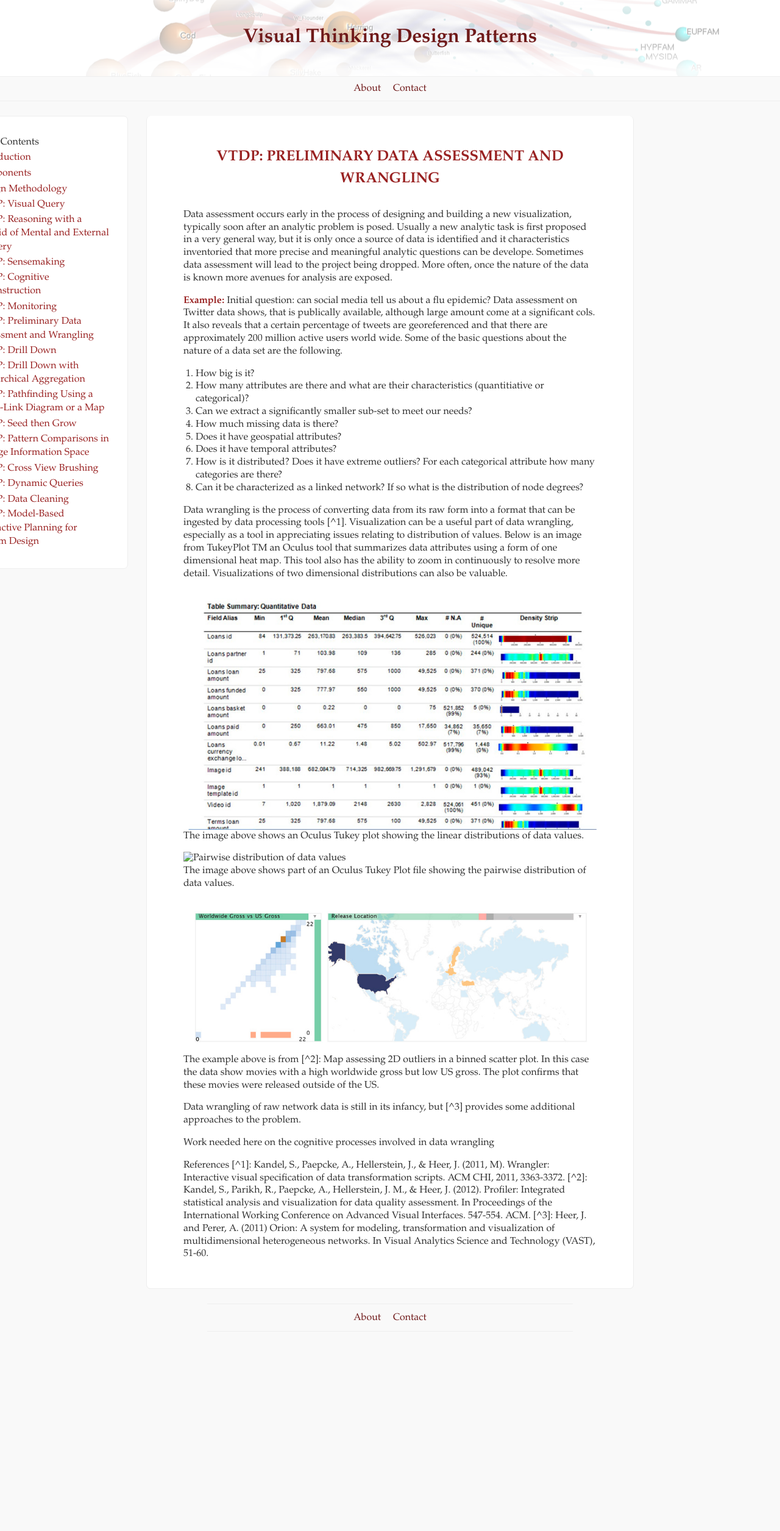
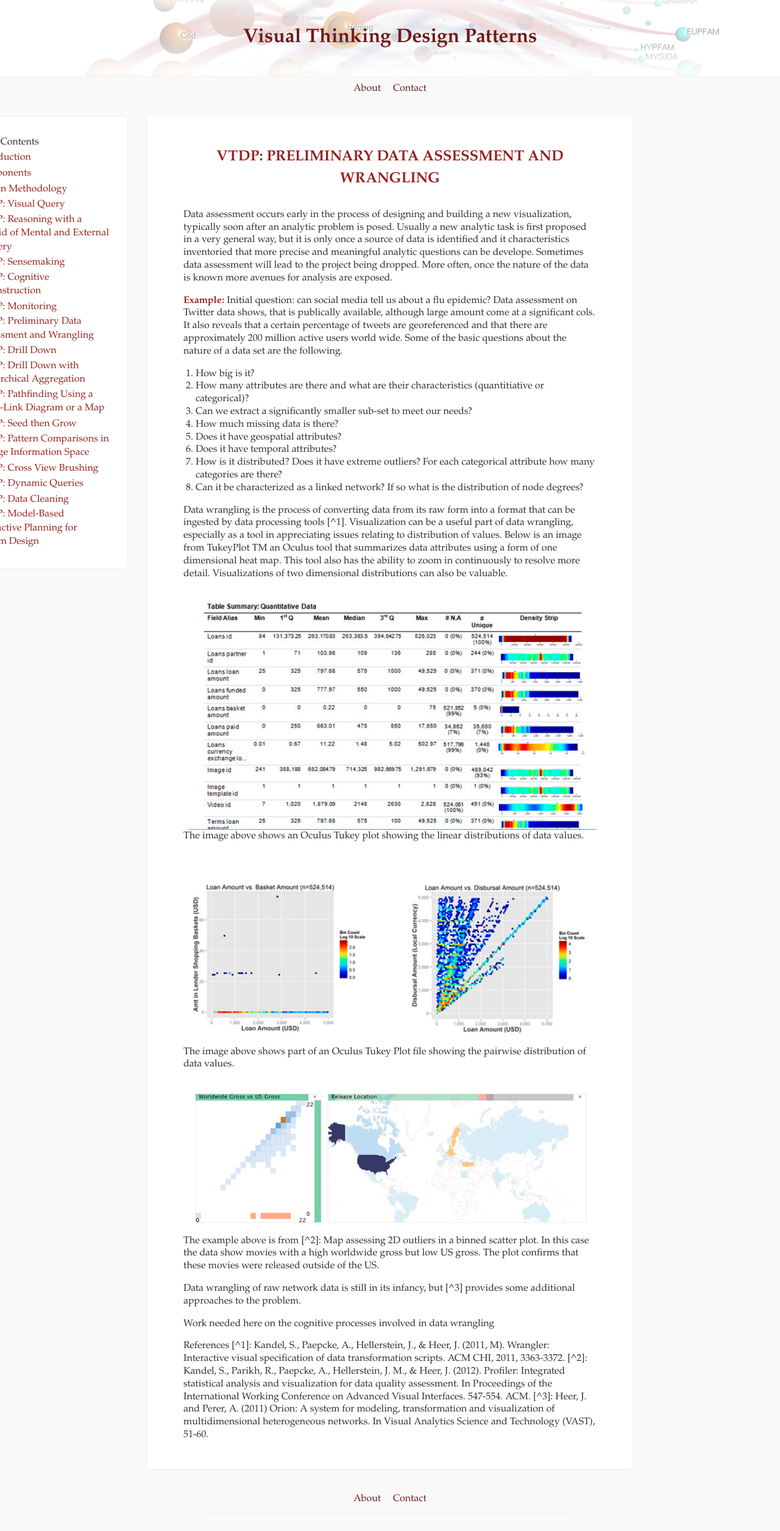
Before and after one commit to ColinWare/VTDPsite, a Jekyll site: the page built from _posts/2014-09-12-DataAssessment.md, in a window 1280 px wide. Shown: the whole page at 61% size. Built offline with Jekyll 4.4.1, drawn with Linux system fonts in a browser that asks for light colours; nearby versions of some CDN libraries; before the commit the page ends 2214 px from its top, so only the background shows below that.

Commit message:
fix format

```diff
--- a/_posts/2014-09-12-DataAssessment.md
+++ b/_posts/2014-09-12-DataAssessment.md
@@ -21,7 +21,7 @@ Data wrangling is the process of converting data from its raw form into a format
 ![Linear distribution of data values](/images/Oculus_Assess_1.jpg)
 The image above shows an Oculus Tukey plot showing the linear distributions of data values.
 
-![Pairwise distribution of data values](/image/Oculus_2D.jpg)
+![Pairwise distribution of data values](/images/Oculus_2D.jpg)
 The image above shows part of an Oculus Tukey Plot file showing the pairwise distribution of data values.
 
 
```
